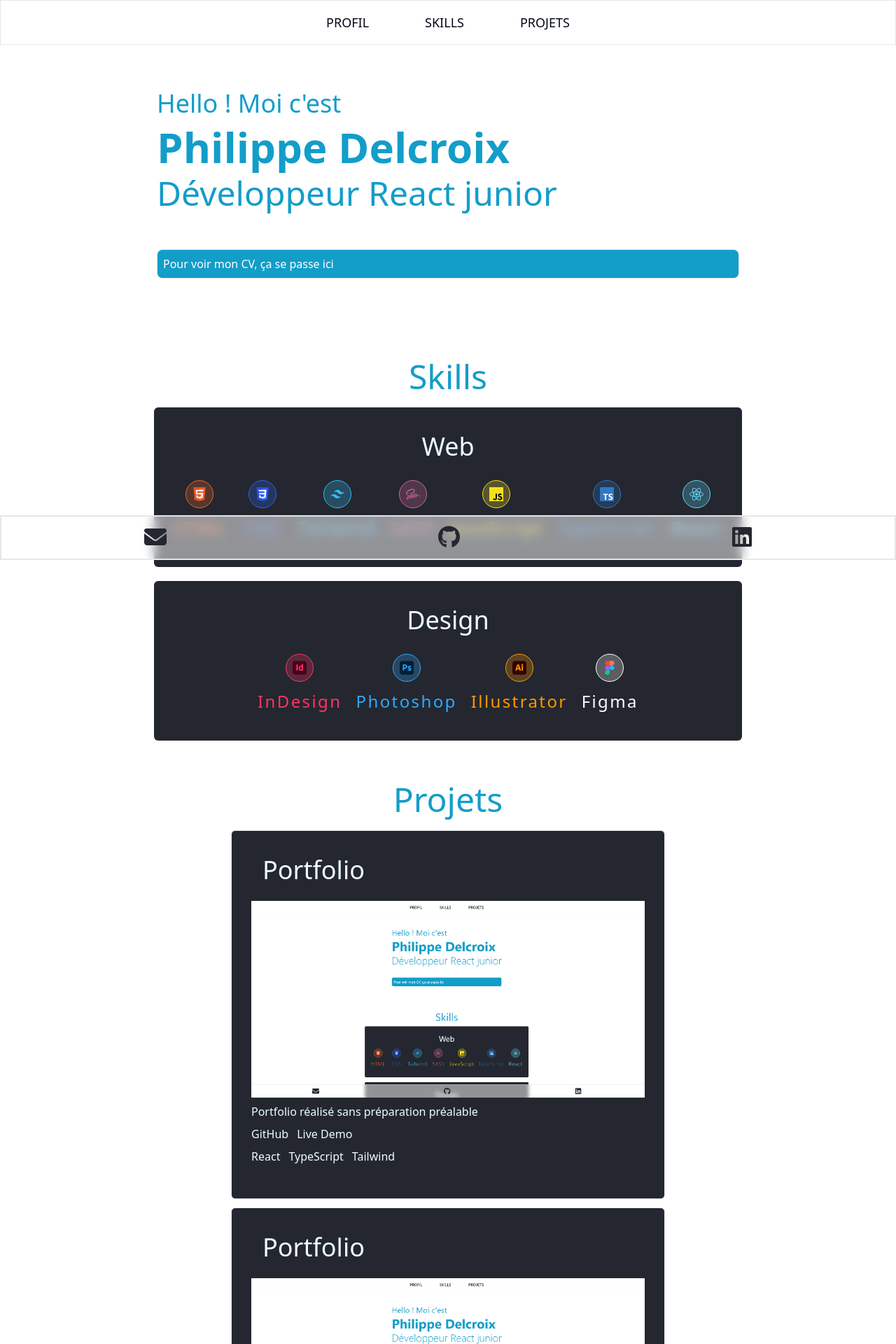
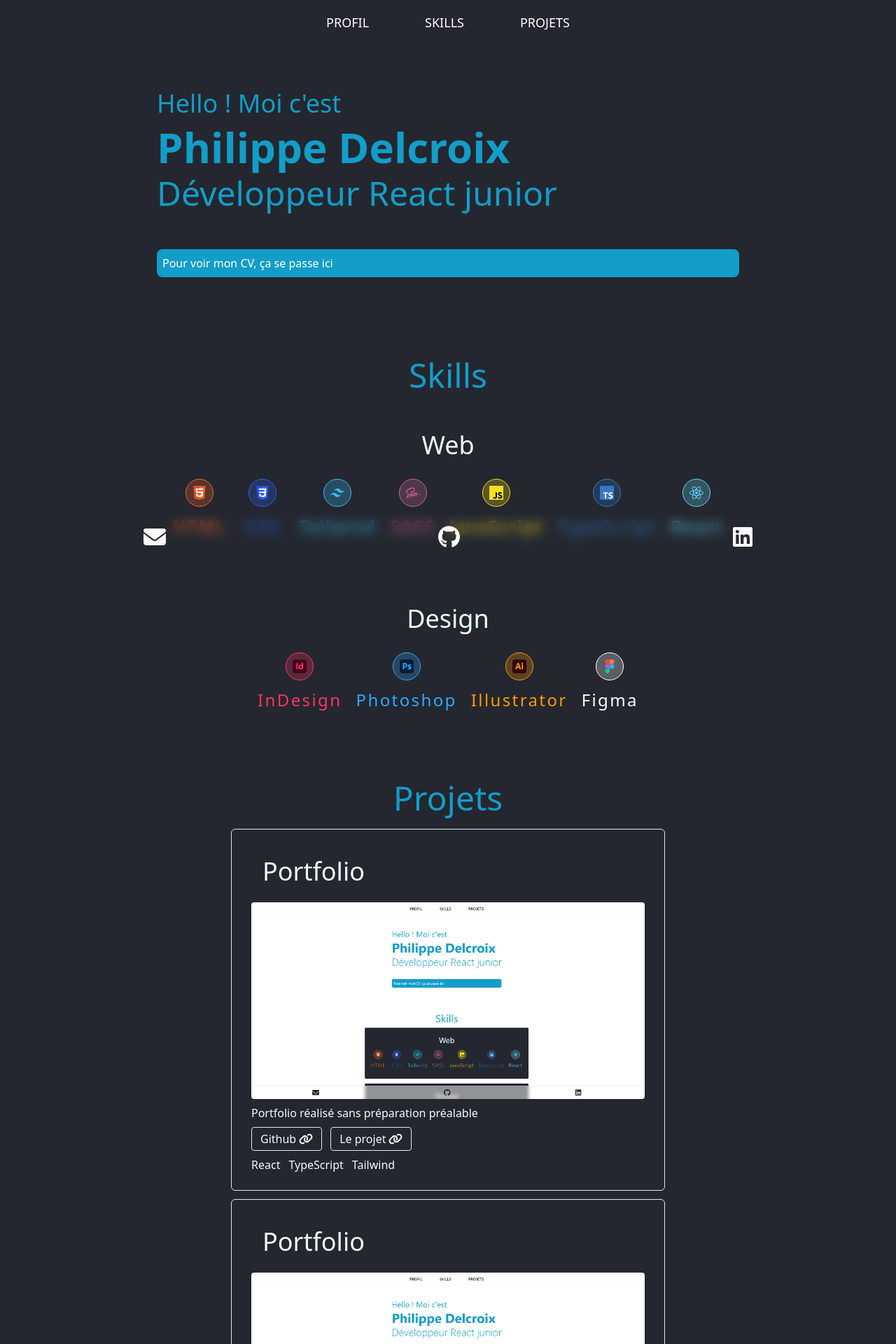
Before and after one commit to unphixedBug/portfolio, a React (Vite) app: page / in a window 1280 px wide. Shown: the top 1920 px of the page at 70% size. Built offline with nearby package versions, Linux system fonts and the light colour scheme.

Commit message:
peaufinage des skillcards + changement de couleurs

```diff
--- a/src/App.tsx
+++ b/src/App.tsx
@@ -12,7 +12,7 @@ base text: text-xs md:text-sm lg:text-base
 
 function App() {
   return (
-    <div className="flex flex-col items-center min-h-screen  text-cyan-50">
+    <div className="flex flex-col items-center min-h-screen  text-cyan-50 bg-custom-bg">
       <Header />
       <Main />
       <Contact />
--- a/src/components/Contact.tsx
+++ b/src/components/Contact.tsx
@@ -4,10 +4,10 @@ import { faGithub, faLinkedin } from "@fortawesome/free-brands-svg-icons";
 
 const Contact = () => {
   const iconSize = "2x";
-  const iconColor = "rgb(36, 39, 47)";
+  const iconColor = "rgb(250,250,250)";
 
   return (
-    <footer className="fixed bottom-0 h-16 w-full p-5 flex flex-row justify-center border border-2 text-slate-950 bg-[rgba(255,255,255,0.5)] backdrop-blur border border-gray-200">
+    <footer className="fixed bottom-0 h-16 w-full p-5 flex flex-row justify-center text-slate-950 bg-[rgb(36, 39, 47),0.5)] backdrop-blur">
       <ul className="flex flex-row justify-around w-full items-center gap-5">
         <li>
           <a href="mailto:delcroixphilippe73@gmail.com">
--- a/src/components/Header.tsx
+++ b/src/components/Header.tsx
@@ -1,7 +1,7 @@
 const Header = () => {
   return (
-    <header className="fixed h-16 w-full p-5 flex flex-row justify-center text-slate-950 bg-[rgba(255,255,255,0.5)] backdrop-blur border border-gray-200 text-sm md:text-base lg:text-lg">
-      <ul className="text-slate-950 font-medium flex flex-row justify-around items-center gap-5 md:gap-10 lg:gap-20">
+    <header className="fixed h-16 w-full p-5 flex flex-row justify-center bg-[rgb(36, 39, 47)] backdrop-blur text-sm md:text-base lg:text-lg">
+      <ul className="text-white font-medium flex flex-row justify-around items-center gap-5 md:gap-10 lg:gap-20">
         <li>PROFIL</li>
         <li>SKILLS</li>
         <li>PROJETS</li>
--- a/src/components/Profil.tsx
+++ b/src/components/Profil.tsx
@@ -1,6 +1,6 @@
 const Profil = () => {
   return (
-    <div className="flex flex-col justify-around items-left  lg:px-56 lg:pt-32 pt-32 p-5 text-bleu-cv bg-custom-gradient">
+    <div className="flex flex-col justify-around items-left  lg:px-56 lg:pt-32 pt-32 p-5 text-bleu-cv">
       <p className="text-xl md:text-3xl lg:text-4xl">Hello ! Moi c'est</p>
       <h1 className="text-3xl md:text-5xl lg:text-6xl my-1 lg:my-3 font-bold">
         Philippe Delcroix
@@ -11,7 +11,7 @@ const Profil = () => {
       <a
         href="src\assets\cvWebDev2.pdf"
         target="_blank"
-        className="text-xs md:text-sm lg:text-base my-7 lg:my-14 inline-flex  border p-1 md:p-2 rounded-lg bg-bleu-cv text-white "
+        className="text-xs md:text-sm lg:text-base my-7 lg:my-14 inline-flex text-custom-bg p-1 md:p-2 rounded-lg bg-bleu-cv text-white "
       >
         Pour voir mon CV, ça se passe ici
       </a>
--- a/src/components/ProjectCard.tsx
+++ b/src/components/ProjectCard.tsx
@@ -1,4 +1,6 @@
 import React from "react";
+import { FontAwesomeIcon } from "@fortawesome/react-fontawesome";
+import { faLink } from "@fortawesome/free-solid-svg-icons";
 
 type ProjectCardProps = {
   name: string;
@@ -18,18 +20,31 @@ const ProjectCard: React.FC<ProjectCardProps> = ({
   technologies,
 }) => {
   return (
-    <div className="flex flex-col items-start gap-2 border pb-12 py-5 px-5 md:px-7 bg-custom-bg rounded-md md:w-1/2">
+    <div className="flex flex-col items-start gap-2 border py-6 px-5 md:px-7 bg-custom-bg rounded-md md:w-1/2">
       <h2 className="text-xl md:text-3xl lg:text-4xl m-2 sm:m-3 md:m-4">
         {name}
       </h2>
-      <img src={image} alt={`${name} thumbnail`} />
+      <img src={image} alt={`${name} thumbnail`} className="rounded" />
       <p>{description}</p>
       <div className="flex gap-3">
-        <a href={githubLink} target="_blank" rel="noopener noreferrer">
-          GitHub
+        <a
+          href={githubLink}
+          target="_blank"
+          rel="noopener noreferrer"
+          className="border rounded px-3 py-1 flex items-center gap-1"
+        >
+          Github
+          <FontAwesomeIcon icon={faLink} />
         </a>
-        <a href={liveLink} target="_blank" rel="noopener noreferrer">
-          Live Demo
+
+        <a
+          href={liveLink}
+          target="_blank"
+          rel="noopener noreferrer"
+          className="border rounded px-3 py-1 flex items-center gap-1"
+        >
+          Le projet
+          <FontAwesomeIcon icon={faLink} />
         </a>
       </div>
       <ul className="flex gap-3 ">
--- a/src/components/Projets.tsx
+++ b/src/components/Projets.tsx
@@ -12,7 +12,7 @@ const Projets = () => {
           description="Portfolio réalisé sans préparation préalable"
           image="src\assets\projetsimg\portfolio.PNG"
           githubLink="https://github.com/philouLeF/portfolio"
-          liveLink="https://monProjetEnProd.com"
+          liveLink="https://philoulef.github.io/portfolio/"
           technologies={["React", "TypeScript", "Tailwind"]}
         />
         <ProjectCard
```
